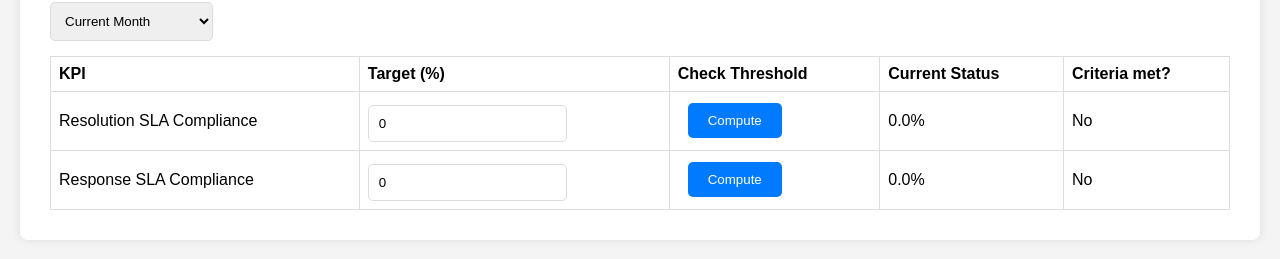
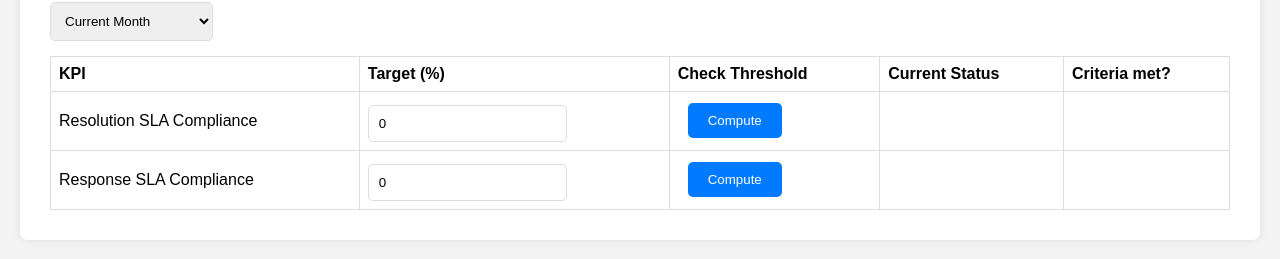
Before and after one commit to AdityaRajGaur/sla-frontend, a React (Create React App) app: page / in a window 1280 px wide. Shown: the part 300-559 px from the top of the page. Built offline with nearby package versions, Linux system fonts and the light colour scheme.

Commit message:
Yes no color coding

```diff
--- a/src/App.css
+++ b/src/App.css
@@ -63,6 +63,16 @@ select {
 
 .custom-end-date {
   margin-left: 10%;;
+}
+
+.yes {
+  color: green;
+  font-weight: bold;
+}
+
+.no {
+  color:red;
+  font-weight: bold;
 }
 
 .submit-btn {
--- a/src/App.js
+++ b/src/App.js
@@ -11,8 +11,8 @@ function App() {
   const [resolutionSLA, setResolutionSLA] = useState({
     KPI: 'Resolution SLA Compliance',
     Target: 0, // Default target percentage
-    CurrentStatus: '0.0%',
-    CriteriaMet: 'No'
+    CurrentStatus: '',
+    CriteriaMet: ''
   });
 
   //Function to fetch SLA response compliance
@@ -87,8 +87,8 @@ function App() {
   const [responseSLA, setResponseSLA] = useState({
     KPI: 'Response SLA Compliance',
     Target: 0, // Default target percentage for response SLA
-    CurrentStatus: '0.0%',
-    CriteriaMet: 'No'
+    CurrentStatus: '',
+    CriteriaMet: ''
   });
 
   const handleResponseThresholdChange = (event) => {
@@ -190,7 +190,7 @@ function App() {
                 </button>
               </td>
               <td>{resolutionSLA.CurrentStatus}</td>
-              <td>{resolutionSLA.CriteriaMet}</td>
+              <td className={resolutionSLA.CriteriaMet === 'Yes' ? 'yes' : 'no' }>{resolutionSLA.CriteriaMet}</td>
             </tr>
             <tr>
               <td>{responseSLA.KPI}</td>
@@ -210,7 +210,7 @@ function App() {
                 </button>
               </td>
               <td>{responseSLA.CurrentStatus}</td>
-              <td>{responseSLA.CriteriaMet}</td>
+              <td className={responseSLA.CriteriaMet === 'Yes' ? 'yes' : 'no' }>{responseSLA.CriteriaMet}</td>
             </tr>
           </tbody>
         </table>
```
